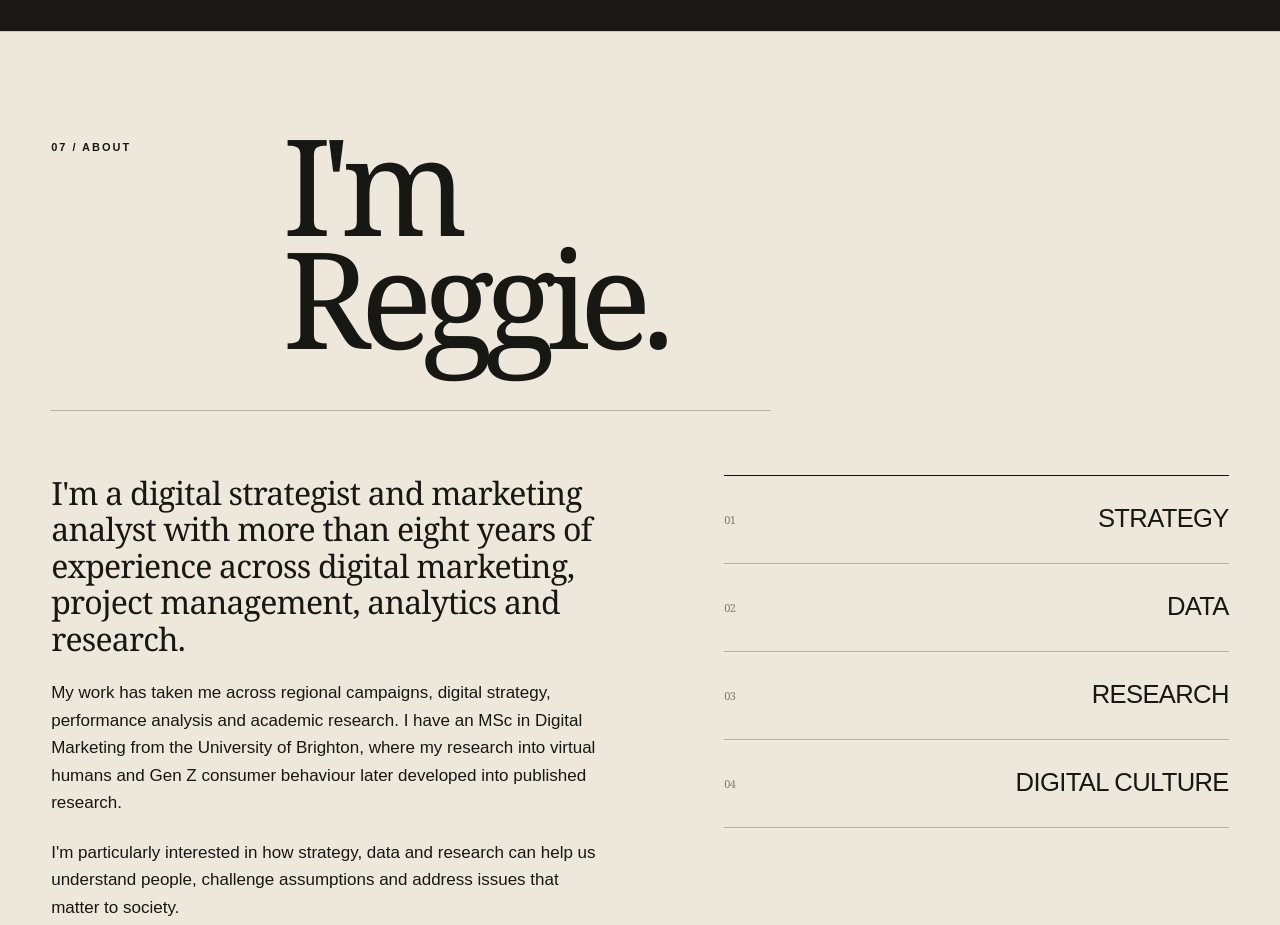
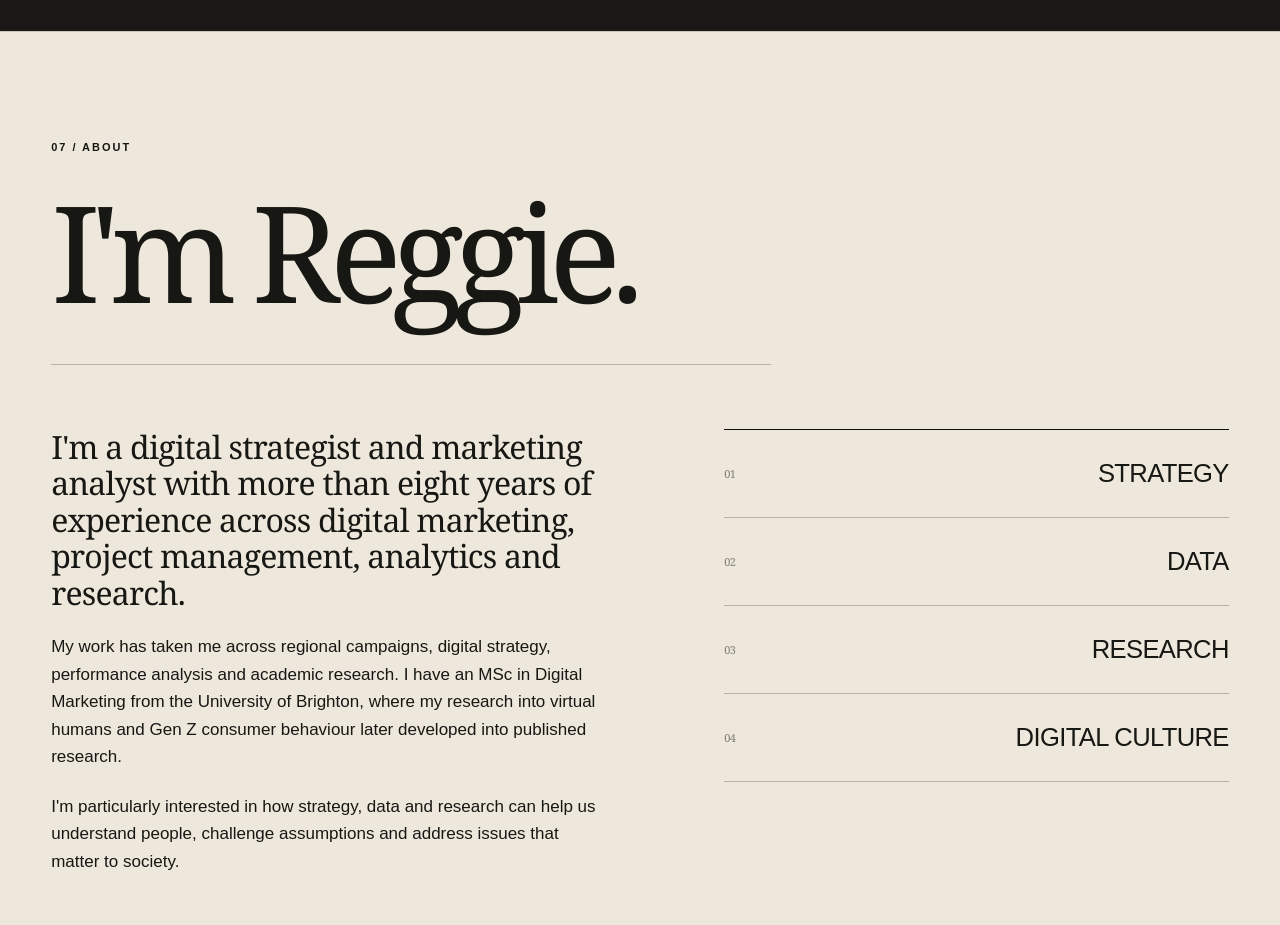
Before and after one commit to reggiemagtibay/reginald-magtibay-portfolio, a Next.js app: page / in a window 1280 px wide. Shown: the part 5900-6825 px from the top of the page. Built offline with nearby package versions, Linux system fonts and the light colour scheme.

Commit message:
Left align about heading and remove geometry

```diff
--- a/app/globals.css
+++ b/app/globals.css
@@ -497,8 +497,8 @@ bottom:24px!important;
 
 /* About + contact — typographic editorial close */
 .about-editorial{padding:12vh 4vw 0!important;display:block!important;background:#eee8dc;overflow:hidden}
-.about-heading{display:grid;grid-template-columns:180px minmax(0,1fr);gap:4vw;align-items:start;border-bottom:1px solid #b9b1a4;padding-bottom:7vh}
-.about-editorial .about-heading h2{grid-column:2!important;font-family:Georgia,serif;font-size:clamp(88px,10.5vw,170px);font-weight:400;line-height:.84;letter-spacing:-.075em;margin:0}
+.about-heading{display:grid;grid-template-columns:1fr;gap:28px;align-items:start;border-bottom:1px solid #b9b1a4;padding-bottom:7vh}
+.about-editorial .about-heading h2{grid-column:1!important;font-family:Georgia,serif;font-size:clamp(88px,10.5vw,170px);font-weight:400;line-height:.84;letter-spacing:-.075em;margin:0}
 .about-body{display:grid!important;grid-template-columns:minmax(0,1.05fr) minmax(420px,.95fr)!important;gap:9vw;max-width:none!important;padding:8vh 0 10vh}
 .about-copy{max-width:720px;margin-left:0}
 .about-copy p{font-size:17px;line-height:1.62;margin:0 0 22px}
@@ -522,11 +522,3 @@ bottom:24px!important;
 .about-line{gap:22px;justify-content:flex-start;overflow:hidden}.about-line i{display:none}
 .editorial-footer{min-height:70vh}.footer-links{grid-template-columns:1fr 1fr;row-gap:24px}.footer-links span{text-align:left}
 }
-
-/* About — restrained geometric signature */
-.about-geometry{position:relative;height:150px;margin:0 -4vw;overflow:hidden;border-top:1px solid #b9b1a4}
-.about-geometry .geo-circle{position:absolute;width:210px;height:210px;border:1px solid #111;border-radius:50%;left:7vw;top:54px}
-.about-geometry .geo-square{position:absolute;width:112px;height:112px;border:1px solid #111;right:8vw;top:34px;transform:rotate(45deg)}
-.about-geometry .geo-line{position:absolute;height:1px;background:#111;width:42vw;left:29vw;top:88px;transform:rotate(-6deg);transform-origin:left center}
-.about-geometry .geo-dot{position:absolute;width:13px;height:13px;border-radius:50%;background:#111;left:58%;top:69px}
-@media(max-width:850px){.about-geometry{height:115px}.about-geometry .geo-circle{width:150px;height:150px;left:-28px;top:45px}.about-geometry .geo-square{width:80px;height:80px;right:8vw;top:32px}.about-geometry .geo-line{width:48vw;left:28vw;top:70px}}
```
